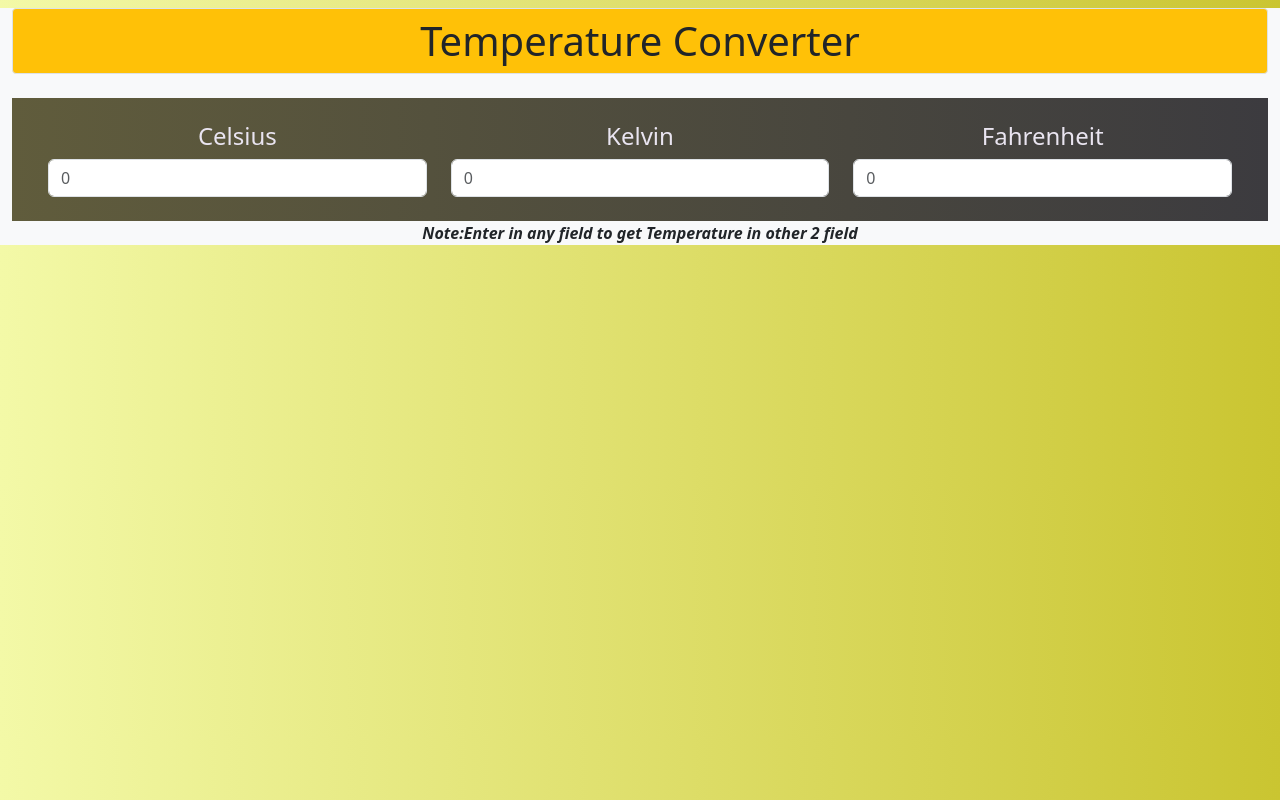
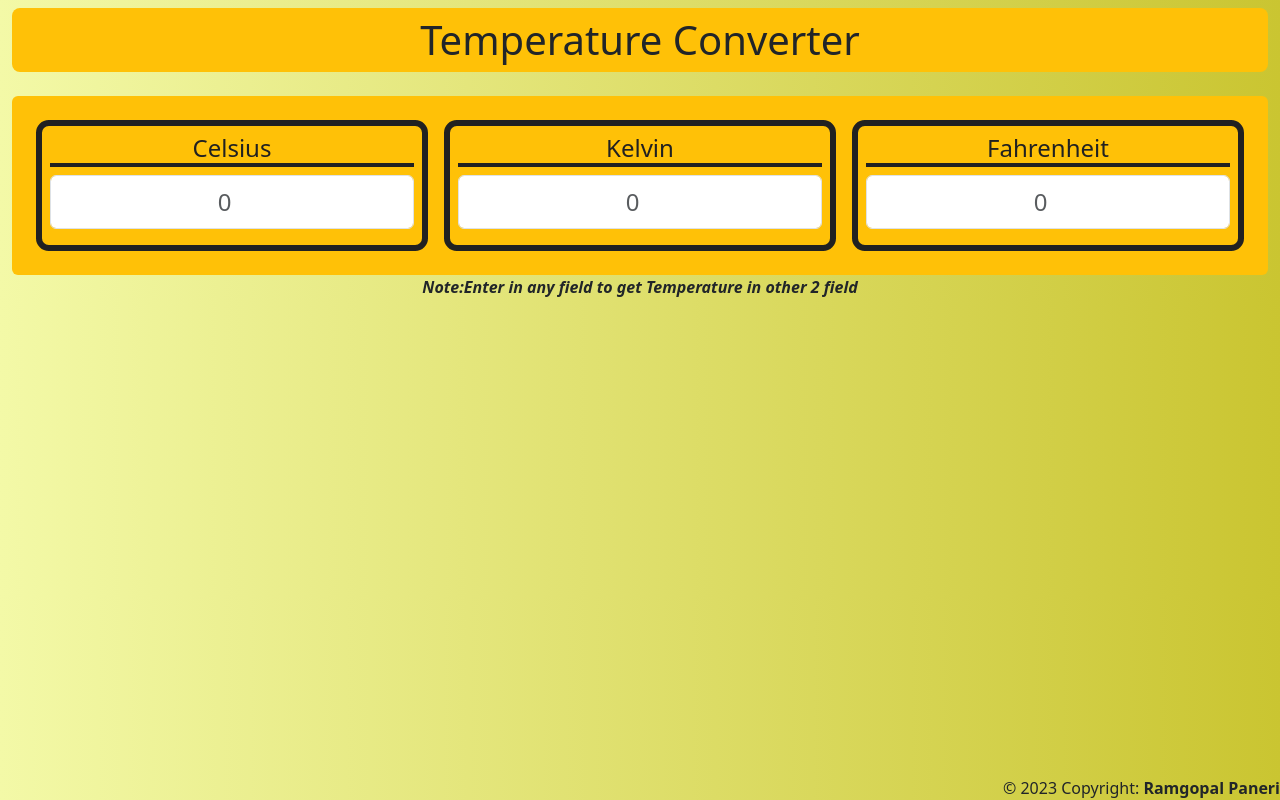
Before and after one commit to Ramgopal-Paneri/Temperature-Converter, a plain HTML site: page index.html in a window 1280 px wide. Drawn offline with nearby package versions, Linux system fonts and the light colour scheme.

Commit message:
updating styles,js

```diff
--- a/index.css
+++ b/index.css
@@ -2,8 +2,8 @@ body{width: 100%;height:auto;background: #CAC531;  /* fallback for old browsers
     background: -webkit-linear-gradient(to right, #F3F9A7, #CAC531);  /* Chrome 10-25, Safari 5.1-6 */
     background: linear-gradient(to right, #F3F9A7, #CAC531); /* W3C, IE 10+/ Edge, Firefox 16+, Chrome 26+, Opera 12+, Safari 7+ */
     }
-.container-fluid .row{background: #3C3B3F;  /* fallback for old browsers */
-    background: -webkit-linear-gradient(to right, #605C3C, #3C3B3F);  /* Chrome 10-25, Safari 5.1-6 */
-    background: linear-gradient(to right, #605C3C, #3C3B3F); /* W3C, IE 10+/ Edge, Firefox 16+, Chrome 26+, Opera 12+, Safari 7+ */
-    }h4{color: #E9E4F0;}
-    input{background-color: #E9E4F0;color: #212121;}
+.container-fluid .row{
+justify-content: center;align-items: baseline;gap: 1rem;
+}h4{color: #212121;border-bottom:.3rem #212121 solid;}
+    input{background-color: #E9E4F0;color: #212121;text-align: center;font-size: 1.5rem !important;}
+.row .col{border: #212121 .4rem solid;border-radius:.8rem;}#footer{position:fixed;bottom: 0;right: 0;}
--- a/index.html
+++ b/index.html
@@ -8,27 +8,34 @@
 <link rel="stylesheet" href="index.css">
 </head>
 <body>
-    <div class="container-fluid bg-body-tertiary">
-        <h1 class="text-center border border-1 rounded-1 mt-2 mb-2 p-2 bg-warning">
+    <div class="container-fluid mt-2">
+        <h1 class="text-center  rounded-3 mt-2 mb-2 p-2 bg-warning">
             Temperature Converter
         </h1>
 <div class="container-fluid text-center">
-    <div class="row p-4 mt-4 text-center">
-        <div class="col">
+    <div class="row rounded-2 p-4 mt-4 text-center bg-warning ali">
+        <div class="col p-2">
             <h4>Celsius</h4>
-          <input type="number" id="Celsius" class="form-control" placeholder="0" aria-label="Temperature-unit">
+          <input type="number" id="Celsius" class="form-control mt-1 p-2  mb-2" placeholder="0" aria-label="Temperature-unit">
         </div>
-        <div class="col">
+
+        <div class="col p-2">
             <h4>Kelvin</h4>
-          <input type="number" id="Kelvin" class="form-control" placeholder="0" aria-label="Temperature-unit">
+          <input type="number" id="Kelvin" class="form-control mt-1 p-2  mb-2" placeholder="0" aria-label="Temperature-unit">
         </div>
-        <div class="col">
+
+        <div class="col p-2">
             <h4>Fahrenheit</h4>
-          <input type="number" id="Fahrenheit" class="form-control" placeholder="0" aria-label="Temperature-unit">
+          <input type="number" id="Fahrenheit" class="form-control mt-1 p-2  mb-2" placeholder="0" aria-label="Temperature-unit">
         </div>
       </div>
 <i ><b>Note:Enter in any field to get Temperature in other 2 field</b></i>
+<br>
+<div class="fluid" id="footer">
+<span>© 2023 Copyright:</span>
+        <b>Ramgopal Paneri</b>
     </div>
+  </div>
    </div>
 <script src="index.js"></script>
 </body>
--- a/index.js
+++ b/index.js
@@ -9,13 +9,15 @@ Celsius.addEventListener('input', (e)=>{
     let CelsiusVal = e.target.value;
 const kel = (CelsiusVal) =>{
     // console.log( parseInt(273)+parseInt(CelsiusVal))
-    Kelvin.value = parseFloat(parseFloat(273.15)+parseInt(CelsiusVal));
+    let res = parseFloat(parseFloat(273.15)+parseInt(CelsiusVal));
+    Kelvin.value = res.toFixed(4);
 }
 kel(CelsiusVal)
 
 const FahrenheitFunc = (CelsiusVal) =>{
     // Multiply by 9, divide by 5, then add 32
-           Fahrenheit.value = parseFloat( 32+(parseInt(CelsiusVal)*9)/5);
+    let res =  parseFloat( 32+(parseInt(CelsiusVal)*9)/5);
+           Fahrenheit.value = res.toFixed(4);
 }
 FahrenheitFunc(CelsiusVal);
 });
@@ -28,13 +30,15 @@ Kelvin.addEventListener('input', (e)=>{
      }
     const Cel = (KelvinVal) =>{
    // console.log( parseInt(273)+parseInt(CelsiusVal))
-   Celsius.value = parseFloat(parseInt(KelvinVal)-parseFloat(273.15));
+   let res = parseFloat(parseInt(KelvinVal)-parseFloat(273.15));
+   Celsius.value = res.toFixed(4);
 }
 Cel(KelvinVal);
 
 const FahrenheitFunc = (KelvinVal) =>{
    // Subtract 273.15, multiply by 1.8, and then add 32
-    Fahrenheit.value = 1.8*(parseFloat(KelvinVal)-273.15)+32;
+   let res = 1.8*(parseFloat(KelvinVal)-273.15)+32;
+    Fahrenheit.value = res.toFixed(4);
 }
 FahrenheitFunc(KelvinVal);
 });
@@ -47,13 +51,14 @@ Fahrenheit.addEventListener('input', (e)=>{
      }
     const CelsiusFunc = (FahrenheitVal) =>{
         // Subtract 32, then multiply by 5, then divide by 9 console.log(FahrenheitVal)
-
-    Celsius.value = ((parseFloat(FahrenheitVal)-32)*5)/9
+        let res = ((parseFloat(FahrenheitVal)-32)*5)/9;
+    Celsius.value = res.toFixed(4);
      }
      CelsiusFunc(FahrenheitVal);
 
     const kel = (FahrenheitVal) =>{
-   Kelvin.value = parseFloat(FahrenheitVal.value-32)/1.8+273.15;
+        let res = parseFloat(FahrenheitVal.value-32)/1.8+273.15
+   Kelvin.value = res.toFixed(4);
 }
 kel(Fahrenheit)
 });
```
